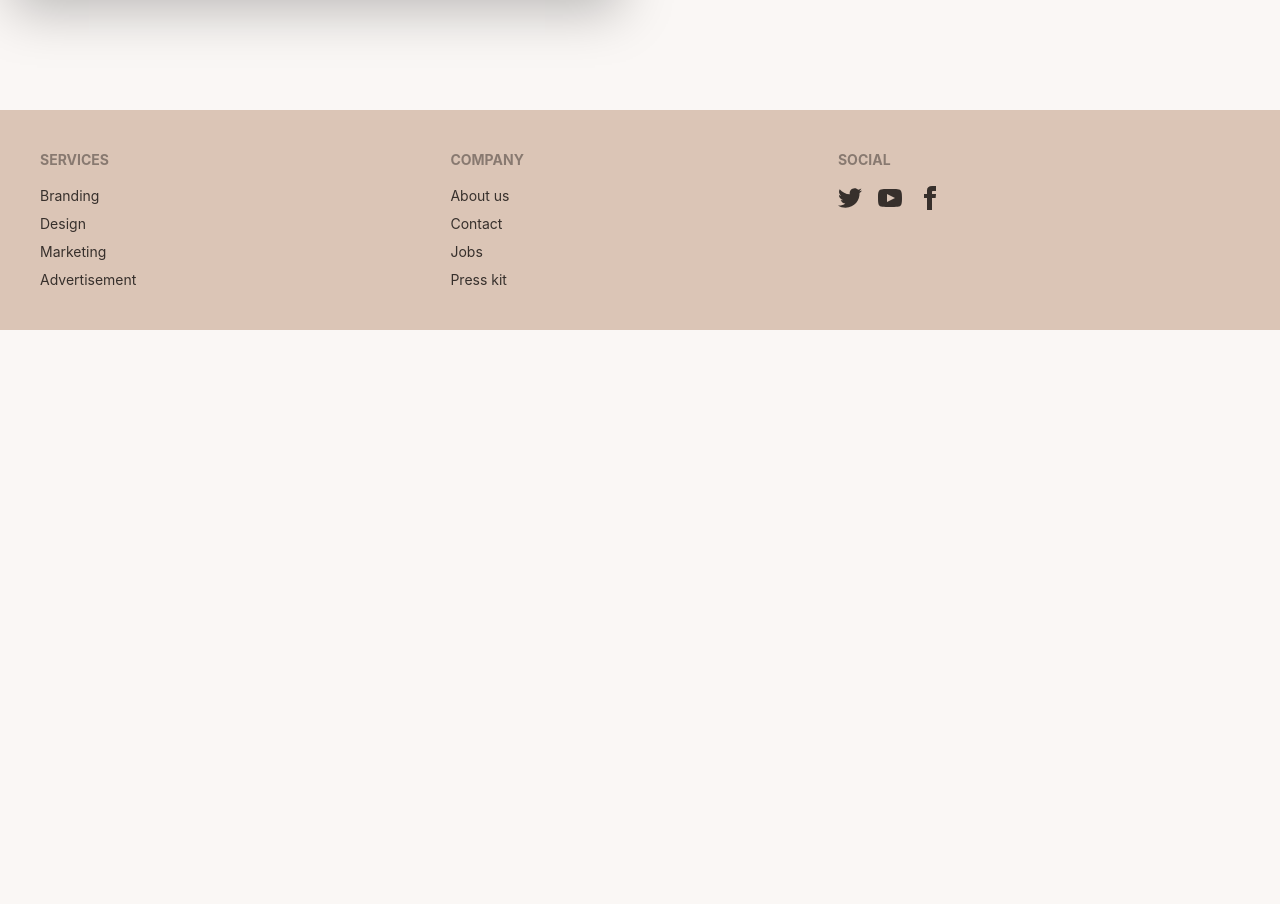
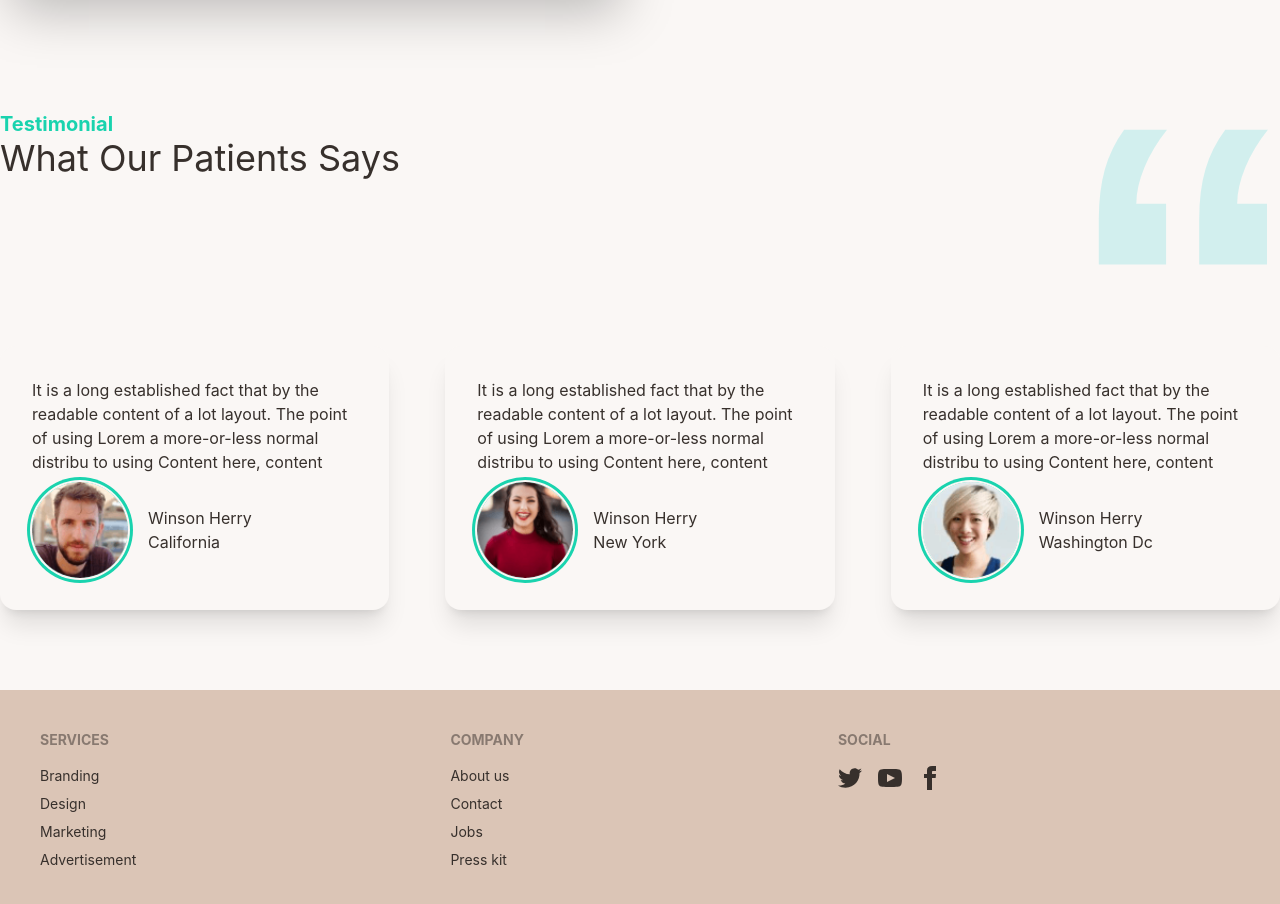
Before and after one commit to Mazharul430106/recap-doctors-portal-clientSite, a React (Create React App) app: page /home in a window 1280 px wide. Shown: the part 2627-3531 px from the top of the page. Before the commit the page ends 2957 px from the top, so only its background shows below. Built offline with nearby package versions, Linux system fonts and the light colour scheme.

Commit message:
added testimonial section

```diff
--- a/src/Pages/Appointment/Appointment/Appointment.js
+++ b/src/Pages/Appointment/Appointment/Appointment.js
@@ -5,7 +5,7 @@ import appointment from '../../../assets/images/appointment.png';
 
 const Appointment = () => {
     return (
-        <section className='my-28' style={{
+        <section className='my-28 px-5 lg:px-0 py-10 lg:py-0' style={{
             background: `url(${appointment})`
         }}>
             <div className="hero">
--- a/src/Pages/Home/Home/Home.js
+++ b/src/Pages/Home/Home/Home.js
@@ -1,5 +1,6 @@
 import React from 'react';
 import Appointment from '../../Appointment/Appointment/Appointment';
+import Testimonial from '../../Testimonial/Testimonial';
 import Banner from '../Banner/Banner';
 import Services from '../Services/Services';
 
@@ -9,6 +10,7 @@ const Home = () => {
             <Banner></Banner>
             <Services></Services>
             <Appointment></Appointment>
+            <Testimonial></Testimonial>
         </div>
     );
 };
--- /dev/null
+++ b/src/Pages/Testimonial/DisplayTestimonialItems.js
@@ -0,0 +1,27 @@
+import React from 'react';
+
+const DisplayTestimonialItems = ({ testiMonialItem }) => {
+    const { name, image, des, location } = testiMonialItem;
+    return (
+        <div className="card w-full bg-base-100 shadow-xl">
+            <div className="card-body">
+                <p>{des}</p>
+                <div className='flex items-center gap-5'>
+
+                    <div className="avatar">
+                        <div className="w-24 rounded-full ring ring-secondary ring-offset-base-100 ring-offset-2">
+                            <img src={image} alt="" />
+                        </div>
+                    </div>
+                    <div>
+                        <h2 classN ame="card-title">{name}</h2>
+                        <p>{location}</p>
+                    </div>
+                </div>
+
+            </div>
+        </div>
+    );
+};
+
+export default DisplayTestimonialItems;
--- /dev/null
+++ b/src/Pages/Testimonial/Testimonial.js
@@ -0,0 +1,63 @@
+import React from 'react';
+import quote from '../../assets/icons/quote.svg';
+import img1 from '../../assets/images/people1.png';
+import img2 from '../../assets/images/people2.png';
+import img3 from '../../assets/images/people3.png';
+import DisplayTestimonialItems from './DisplayTestimonialItems';
+
+const Testimonial = () => {
+
+    const testiMonialItems = [
+        {
+            id: 1,
+            des: 'It is a long established fact that by the readable content of a lot layout. The point of using Lorem a more-or-less normal distribu to using Content here, content',
+            image: img1,
+            name: 'Winson Herry',
+            location: 'California'
+        },
+        {
+            id: 2,
+            des: 'It is a long established fact that by the readable content of a lot layout. The point of using Lorem a more-or-less normal distribu to using Content here, content',
+            image: img2,
+            name: 'Winson Herry',
+            location: 'New York'
+        },
+        {
+            id: 3,
+            des: 'It is a long established fact that by the readable content of a lot layout. The point of using Lorem a more-or-less normal distribu to using Content here, content',
+            image: img3,
+            name: 'Winson Herry',
+            location: 'Washington Dc'
+        }
+    ]
+
+
+
+    return (
+        <section>
+            <div className='flex justify-between px-5 lg:px-0'>
+                <div>
+                    <h3 className='text-xl text-secondary font-bold'>Testimonial</h3>
+                    <h2 className='text-4xl'>What Our Patients Says</h2>
+                </div>
+                <div>
+                    <img src={quote} className="w-[192px]" alt="" />
+                </div>
+            </div>
+
+            <div className='grid lg:grid-cols-3 gap-14 my-20 px-5 lg:px-0'>
+                {
+                    testiMonialItems.map(testiMonialItem=> <DisplayTestimonialItems
+                            key={testiMonialItem.id}
+                            testiMonialItem={testiMonialItem}>
+                         </DisplayTestimonialItems>)
+                }
+            </div>
+
+
+
+        </section>
+    );
+};
+
+export default Testimonial;
```
